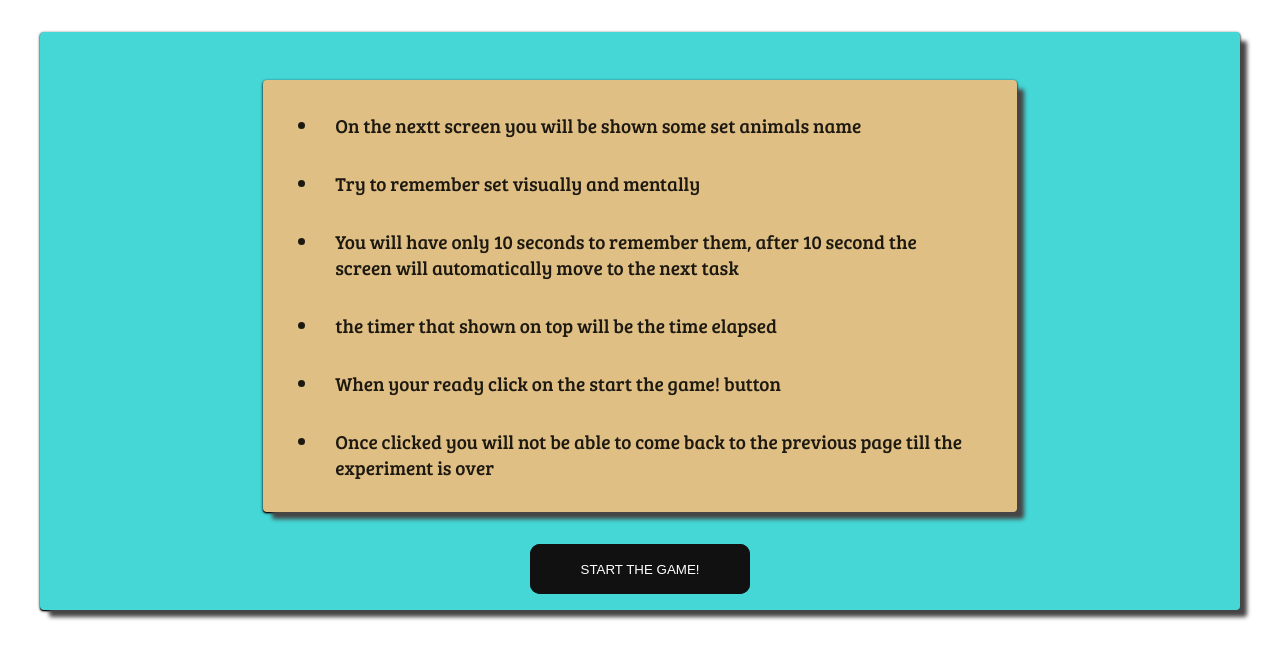
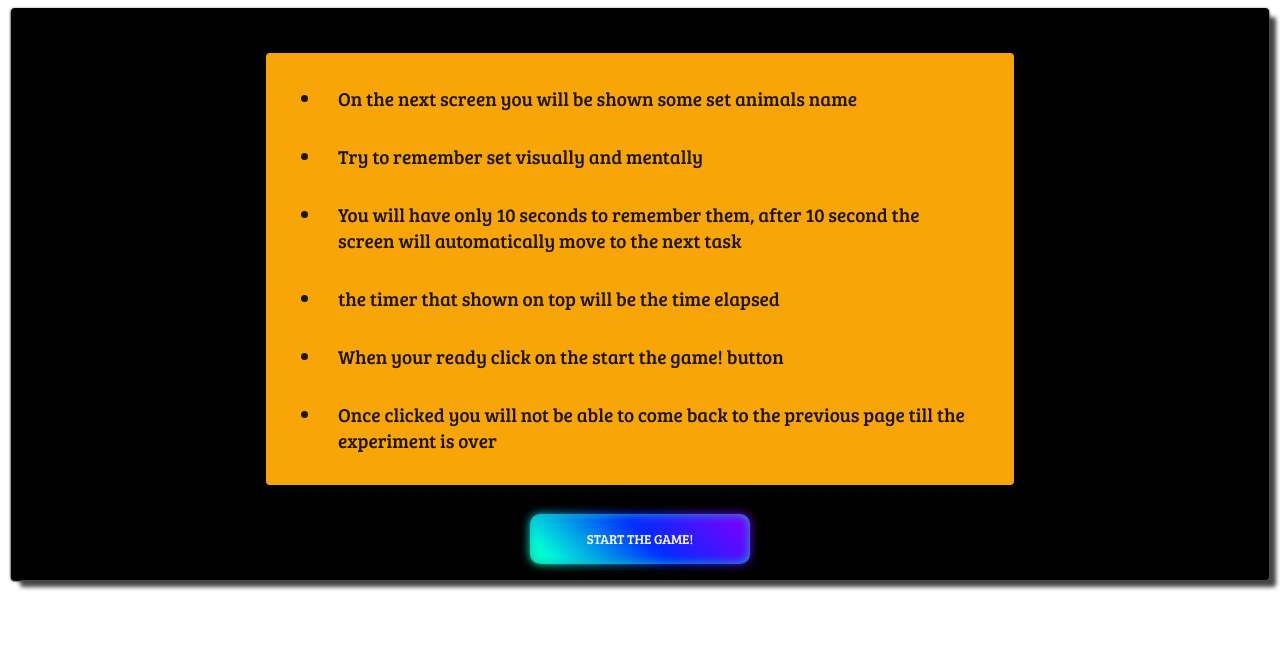
Before and after one commit to shashikanthgk/HCI-Lab-2, an Angular app: page / in a window 1280 px wide. Shown: the top 658 px of the page. Built offline with nearby package versions, Linux system fonts and the light colour scheme.

Commit message:
UI UPDATED

```diff
--- a/src/app/src/animal-list/animal-list.component.css
+++ b/src/app/src/animal-list/animal-list.component.css
@@ -1,9 +1,9 @@
 
 .animal-section{
-    padding: 2rem;
-    padding-right: 2rem;
+    padding: 1rem;
+    padding-right: 0rem;
     margin: 1vw;
-    font-size: 1.5rem;
+    font-size: 1.2rem;
     display: flex;
     flex-direction: row;
     justify-content: space-between;
@@ -20,15 +20,15 @@
 
    .inst2{
 
-       margin: 1rem;
-       padding: 1rem;
+       margin: 0.1rem;
+       padding: 0.1rem;
        padding-right: 2rem;
        font-size: 1.2rem;
        display: flex;
        flex-direction: column;
        align-items: center;
        font-family: 'Bree Serif', serif;
-       background-color: rgb(224, 115, 166);
+       background-color: rgb(201, 37, 114);
    box-shadow: 8px 8px 4px -1px rgb(70, 68, 68),
    0 1px 1px 0 rgba(0,0,0,1),
    0 1px 3px 0 rgba(0,0,0,1);
@@ -48,7 +48,7 @@
      flex-direction: column;
     justify-content: center;
     align-items:center;
-    background-color: cadetblue;
+    background-color: rgb(0, 0, 0);
 }
 
 .box-container
@@ -63,7 +63,7 @@
 
 li{
     white-space: nowrap;
-    padding:0.4rem;
+    padding:0.2rem;
     word-wrap: break-word;
     white-space: initial;
 
@@ -72,10 +72,10 @@ li{
 
 .inst{
 
-    margin: 2rem;
-    padding: 1rem;
+    margin: 0.5rem;
+    padding: 0.5rem;
     padding-right: 2.3rem;
-    background-color: rgb(223, 191, 132);
+    background-color: rgb(248, 165, 10);
     font-size: 1.2rem;
     word-wrap: break-word;
     white-space: initial;
@@ -124,8 +124,27 @@ li{
    .timer-out
    {
     margin: 2rem;
-    background-color: rgb(224, 115, 166);
+    background-color: rgb(255, 42, 141);
     box-shadow: 8px 8px 4px -1px rgb(70, 68, 68),
     0 1px 1px 0 rgba(0,0,0,1),
     0 1px 3px 0 rgba(0,0,0,1);
    }
+
+
+
+
+#slide-frame{
+    left: -1020px;
+    -webkit-animation: slide 1s forwards;
+    -webkit-animation-delay: 0.5s;
+    animation: slide 1s forwards;
+    animation-delay: 0.5s;
+}
+
+@-webkit-keyframes slide {
+    100% { left: 0; }
+}
+
+@keyframes slide {
+    100% { left: 0; }
+}
--- a/src/app/src/animal-list/animal-list.component.html
+++ b/src/app/src/animal-list/animal-list.component.html
@@ -4,7 +4,7 @@
 
         <div class="box-container">
 
-            <mat-card class="inst" style="width: 50%;">
+            <mat-card id="slide-frame" class="inst" style="width: 50%;">
                 <!-- instruction for the user  -->
                 <ul>
                     <li>
@@ -22,7 +22,7 @@
                     <span> TIME STARTS NOW :<span class="in-timer"> {{timeLeft}}/10 </span> </span>
                 </div>
             </mat-card>
-            <mat-card class="animal-section" style="width: 70%;">
+            <mat-card class="animal-section" style="width: 60%;">
                 <!-- this section contains the main section list -->
                 <ul class="animal-list" style="padding-top: 2rem;">
 
--- a/src/app/src/animal-selection/animal-selection.component.css
+++ b/src/app/src/animal-selection/animal-selection.component.css
@@ -1,38 +1,39 @@
 
+@import url('https://fonts.googleapis.com/css2?family=Peddana&display=swap');
 li{
     white-space: nowrap;
-    padding:0.4rem;
+    padding:0.2rem;
     word-wrap: break-word;
     list-style-type: none;
+    white-space: initial;
 
-    white-space: initial;
 
 }
 
 
 .inst{
 
-    margin: 2rem;
-    padding: 1rem;
-    padding-right: 2.3rem;
-    background-color: rgb(223, 191, 132);
+    margin: 0.2rem;
+    padding: 0.2rem;
+    padding-right: 0.3rem;
+    background-color: rgb(248, 165, 10);
     font-size: 1.2rem;
     word-wrap: break-word;
     white-space: initial;
-   width: 60%;
+   width: 90%;
    font-family: 'Bree Serif', serif;
-   box-shadow: 8px 8px 4px -1px rgb(70, 68, 68),
+   /* box-shadow: 8px 8px 4px -1px rgb(70, 68, 68),
    0 1px 1px 0 rgba(0,0,0,1),
    0 1px 3px 0 rgba(0,0,0,1);
-
+    */
    }
 
    .header{
     display: flex;
     flex-direction: row;
     justify-content: center;
-    background-color: whitesmoke;
-    margin: 1rem;
+    background-color: black;
+    margin: 0rem;
     font-family: 'Bree Serif', serif;
     box-shadow: 8px 8px 4px -1px rgb(70, 68, 68),
     0 1px 1px 0 rgba(0,0,0,1),
@@ -52,15 +53,20 @@ li{
 
 .animal-section{
     list-style-type: none;
-    font-family: 'Bree Serif', serif !important;
+    font-family: 'Bree Serif', serif!important;
+    font-size: 1.4rem;
 }
 .list{
     cursor: pointer;
     font-size: 1.4rem;
+    text-shadow: 2px 2px white
+
+
 }
 
 button{
     font-family: 'Bree Serif', serif;
+
 }
 
   .glow-on-hover {
@@ -69,11 +75,12 @@ button{
     border: none;
     outline: none;
     color: #fff;
-    background: #111;
+    background: linear-gradient(45deg, #ff0000, #ff7300, #fffb00, #48ff00, #00ffd5, #002bff, #7a00ff, #ff00c8, #ff0000);
     cursor: pointer;
     position: relative;
     z-index: 0;
     border-radius: 10px;
+
 }
 
 .glow-on-hover:before {
@@ -106,14 +113,19 @@ button{
 }
 
 .glow-on-hover:after {
+    content: '';
+    background: linear-gradient(45deg, #ff0000, #ff7300, #fffb00, #48ff00, #00ffd5, #002bff, #7a00ff, #ff00c8, #ff0000);
+    position: absolute;
+    top: 0px;
+    left:0px;
+    background-size: 400%;
     z-index: -1;
-    content: '';
-    position: absolute;
-    width: 100%;
-    height: 100%;
-    background: #111;
-    left: 0;
-    top: 0;
+    filter: blur(5px);
+    width: calc(100% + 0px);
+    height: calc(100% + 0px);
+    animation: glowing 20s linear infinite;
+    opacity: 1;
+    transition: opacity .3s ease-in-out;
     border-radius: 10px;
 }
 
--- a/src/app/src/animal-selection/animal-selection.component.html
+++ b/src/app/src/animal-selection/animal-selection.component.html
@@ -3,7 +3,7 @@
 
         <div class="box-container">
 
-            <mat-card class="inst" style="width: 50%;">
+            <mat-card class="inst" style="width: 70%;">
                 <!-- instruction for the user  -->
                 <ul>
                     <li>
@@ -13,7 +13,7 @@
                 </ul>
 
             </mat-card>
-            <div style="display: flex;flex-direction: column; justify-content: center;align-items: center; width:100%;">
+            <div style="display: flex;flex-direction: column; justify-content: center;align-items: center; width:60vw;">
                 <div class="animal-section" id="selected-animal">
                     <!-- this section contains the main section list -->
                     <ul class="animal-list">
--- a/src/app/src/home/home.component.css
+++ b/src/app/src/home/home.component.css
@@ -1,9 +1,9 @@
 
 .first{
-    background-color: rgb(69, 214, 214);
+    background-color:rgb(0, 0, 0);
     box-shadow: black;
     font-family: 'Bree Serif', serif;
-    margin: 2rem;
+    margin: 0.2rem;
     box-shadow: 8px 8px 4px -1px rgb(70, 68, 68),
     0 1px 1px 0 rgba(0,0,0,1),
     0 1px 3px 0 rgba(0,0,0,1);
@@ -20,28 +20,67 @@
     white-space: initial;
 }
 
+
+
+
 .inst{
 
- margin: 2rem;
+ margin: 1.8rem;
  padding: 1rem;
- padding-right: 2.3rem;
- background-color: rgb(223, 191, 132);
+ padding-right: 2rem;
+ background-color: rgb(248, 165, 10);
  font-size: 1.2rem;
  word-wrap: break-word;
  white-space: initial;
 width: 60%;
 font-family: 'Bree Serif', serif;
-box-shadow: 8px 8px 4px -1px rgb(70, 68, 68),
-0 1px 1px 0 rgba(0,0,0,1),
-0 1px 3px 0 rgba(0,0,0,1);
+
 
 }
+
+#slide{
+    left: -1020px;
+    -webkit-animation: slide 0.7s forwards;
+    -webkit-animation-delay: 0.9s;
+    animation: slide 0.7s forwards;
+    animation-delay: 0.5s;
+}
+
+@-webkit-keyframes slide {
+    100% { left: 0; }
+}
+
+@keyframes slide {
+    100% { left: 0; }
+}
+
+
+#slide-frame{
+    left: -1300px;
+    -webkit-animation: slide 0.7s forwards;
+    -webkit-animation-delay: 0.2s;
+    animation: slide 0.7s forwards;
+    animation-delay: 0.2s;
+}
+
+@-webkit-keyframes slide {
+    100% { left: 0; }
+}
+
+@keyframes slide {
+    100% { left: 0; }
+}
+
+
 
 
 .inst:hover{
     transform: scale(1.06);
     transition: all 1s ease-in-out 0.3s;
 }
+
+
+
 
 .inst2{
 
@@ -74,11 +113,12 @@ li{
     border: none;
     outline: none;
     color: #fff;
-    background: #111;
+    background: rgb(12, 179, 190);
     cursor: pointer;
     position: relative;
     z-index: 0;
     border-radius: 10px;
+    font-family: 'Bree Serif', serif;
 }
 
 .glow-on-hover:before {
@@ -99,7 +139,7 @@ li{
 }
 
 .glow-on-hover:active {
-    color: #000
+    color: rgb(4, 167, 196)
 }
 
 .glow-on-hover:active:after {
@@ -111,14 +151,19 @@ li{
 }
 
 .glow-on-hover:after {
+    content: '';
+    background: linear-gradient(45deg, #ff0000, #ff7300, #fffb00, #48ff00, #00ffd5, #002bff, #7a00ff, #ff00c8, #ff0000);
+    position: absolute;
+    top: 0px;
+    left:0px;
+    background-size: 400%;
     z-index: -1;
-    content: '';
-    position: absolute;
-    width: 100%;
-    height: 100%;
-    background: #111;
-    left: 0;
-    top: 0;
+    filter: blur(5px);
+    width: calc(100% + 0px);
+    height: calc(100% + 0px);
+    animation: glowing 20s linear infinite;
+    opacity: 1;
+    transition: opacity .3s ease-in-out;
     border-radius: 10px;
 }
 
@@ -127,3 +172,23 @@ li{
     50% { background-position: 400% 0; }
     100% { background-position: 0 0; }
 }
+
+
+
+
+
+#slide-button{
+    left: -1020px;
+    -webkit-animation: slide 0.7s forwards;
+    -webkit-animation-delay: 1.8s;
+    animation: slide 0.7s forwards;
+    animation-delay: 1.8s;
+}
+
+@-webkit-keyframes slide {
+    100% { left: 0; }
+}
+
+@keyframes slide {
+    100% { left: 0; }
+}
--- a/src/app/src/home/home.component.html
+++ b/src/app/src/home/home.component.html
@@ -1,15 +1,15 @@
 <div *ngIf="!toggle">
     <div id="main">
-        <div id='first'>
+        <div>
             <!-- first page for starting the game  -->
-            <mat-card style="display: flex;flex-direction: column;align-items: center;" class="first">
+            <mat-card id="slide-frame" style="display: flex;flex-direction: column;align-items: center;" class="first">
 
                 <div style="display: flex;flex-direction: row;align-items: center;justify-content: center;">
-                    <mat-card class="inst">
+                    <mat-card class="inst" id="slide">
                         <!-- instruction for the user  -->
                         <ul>
                             <li>
-                                On the nextt screen you will be shown some set animals name
+                                On the next screen you will be shown some set animals name
                             </li>
                             <li>
                                 Try to remember set visually and mentally
@@ -35,7 +35,7 @@
                 </div>
 
                 <div>
-                    <button class="glow-on-hover" type="button" (click)="start()">START THE GAME!</button>
+                    <button id="slide-button" class="glow-on-hover" type="button" (click)="start()">START THE GAME!</button>
                 </div>
             </mat-card>
 
--- a/src/app/src/result/result.component.css
+++ b/src/app/src/result/result.component.css
@@ -1,12 +1,12 @@
 
 .animal-section{
-    padding: 2rem;
-    padding-right: 2rem;
+    padding: 0.4rem;
+    padding-right: 0.5rem;
     margin: 1vw;
     font-size: 1rem;
     display: flex;
     flex-direction: row;
-    justify-content: space-between;
+    justify-content: space-evenly;
     box-shadow: 8px 8px 4px -1px rgb(70, 68, 68),
     0 1px 1px 0 rgba(0,0,0,1),
     0 1px 3px 0 rgba(0,0,0,1);
@@ -39,7 +39,7 @@
     padding: 1rem;
     list-style-type:none;
     display: flex;
-    justify-content:space-around ;
+    justify-content:space-evenly ;
     flex-direction: column;
 }
 
@@ -48,7 +48,7 @@
      flex-direction: column;
     justify-content: center;
     align-items:center;
-    background-color: cadetblue;
+    background-color: rgb(0, 0, 0);
 }
 
 .box-container
@@ -75,7 +75,7 @@ li{
     margin: 2rem;
     padding: 1rem;
     padding-right: 2.3rem;
-    background-color: rgb(223, 191, 132);
+    background-color: rgb(248, 165, 10);
     font-size: 1.2rem;
     word-wrap: break-word;
     white-space: initial;
@@ -115,18 +115,18 @@ button{
     margin: 2rem;
     font-family: 'Bree Serif', serif;
 }
-
-  .glow-on-hover {
+.glow-on-hover {
     width: 220px;
     height: 50px;
     border: none;
     outline: none;
     color: #fff;
-    background: #111;
+    background: rgb(12, 179, 190);
     cursor: pointer;
     position: relative;
     z-index: 0;
     border-radius: 10px;
+    font-family: 'Bree Serif', serif;
 }
 
 .glow-on-hover:before {
@@ -147,7 +147,7 @@ button{
 }
 
 .glow-on-hover:active {
-    color: #000
+    color: rgb(4, 167, 196)
 }
 
 .glow-on-hover:active:after {
@@ -159,14 +159,19 @@ button{
 }
 
 .glow-on-hover:after {
+    content: '';
+    background: linear-gradient(45deg, #ff0000, #ff7300, #fffb00, #48ff00, #00ffd5, #002bff, #7a00ff, #ff00c8, #ff0000);
+    position: absolute;
+    top: 0px;
+    left:0px;
+    background-size: 400%;
     z-index: -1;
-    content: '';
-    position: absolute;
-    width: 100%;
-    height: 100%;
-    background: #111;
-    left: 0;
-    top: 0;
+    filter: blur(5px);
+    width: calc(100% + 0px);
+    height: calc(100% + 0px);
+    animation: glowing 20s linear infinite;
+    opacity: 1;
+    transition: opacity .3s ease-in-out;
     border-radius: 10px;
 }
 
--- a/src/app/src/result/result.component.html
+++ b/src/app/src/result/result.component.html
@@ -39,7 +39,7 @@
 
             </ul>
         </mat-card>
-        <mat-card class="animal-section" style="width: 70%;">
+        <mat-card class="animal-section" style="width: 60vw;">
             <!-- this section contains the main section list -->
             <ul class="animal-list" style="padding-top: 2rem;">
 
```
Also changed, not shown: src/app/src/animal-selection/animal-selection.component.ts (+12 -12 lines), 1 other file (tests, documents, lock files or other folders).
